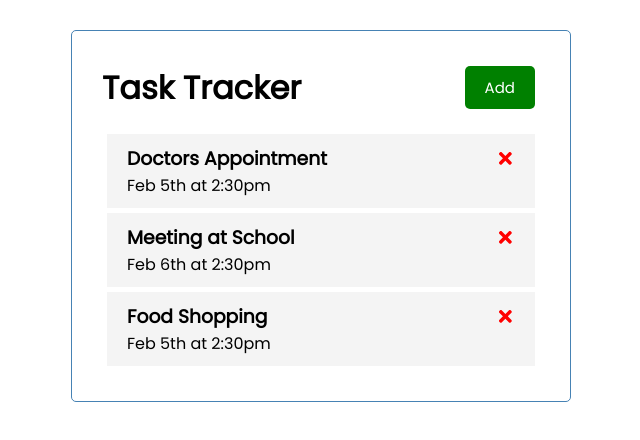
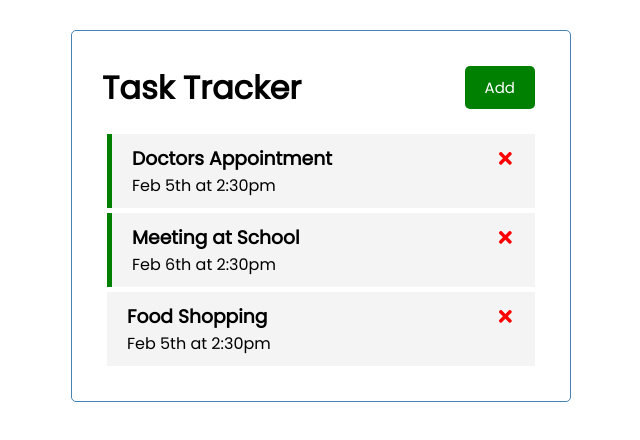
Before and after one commit to mikebrsv/tasktracker, a React (Create React App) app: page / in a window 1280 px wide. Shown: the top 440 px of the page, without its empty margins (319-959 px from the left). Built offline with nearby package versions, Linux system fonts and the light colour scheme.

Commit message:
Toggle reminder

```diff
--- a/src/App.js
+++ b/src/App.js
@@ -29,11 +29,23 @@
     setTasks(tasks.filter((task) => task.id !== id))
   }
 
+  // Toggle Reminder
+  const toggleReminder = (id) => {
+    setTasks(tasks.map((task) => task.id === id
+      ? { ...task, reminder: !task.reminder }
+      : task)
+    )
+  }
+
   return (
     <div className='container'>
       <Header />
       {tasks.length > 0
-        ? <Tasks tasks={tasks} onDelete={deleteTask} />
+        ? <Tasks
+          tasks={tasks}
+          onDelete={deleteTask}
+          onToggle={toggleReminder}
+        />
         : 'No Tasks Found'
       }
     </div>
--- a/src/components/Task.js
+++ b/src/components/Task.js
@@ -1,8 +1,14 @@
 import { FaTimes } from 'react-icons/fa';
 
-const Task = ({ task, onDelete }) => {
+const Task = ({ task, onDelete, onToggle }) => {
   return (
-    <div className='task'>
+    <div
+      onDoubleClick={() => onToggle(task.id)}
+      className={`task ${task.reminder
+        ? 'reminder'
+        : ''}`
+      }
+    >
       <h3>
         {task.text}
         <FaTimes
--- a/src/components/Tasks.js
+++ b/src/components/Tasks.js
@@ -1,6 +1,6 @@
 import Task from './Task';
 
-const Tasks = ({ tasks, onDelete }) => {
+const Tasks = ({ tasks, onDelete, onToggle }) => {
   return (
     <>
       {tasks.map((task) => (
@@ -8,6 +8,7 @@
           key={task.id}
           task={task}
           onDelete={onDelete}
+          onToggle={onToggle}
         />
       ))}
     </>
```
Also changed, not shown: 1 other file (tests, documents, lock files or other folders).
